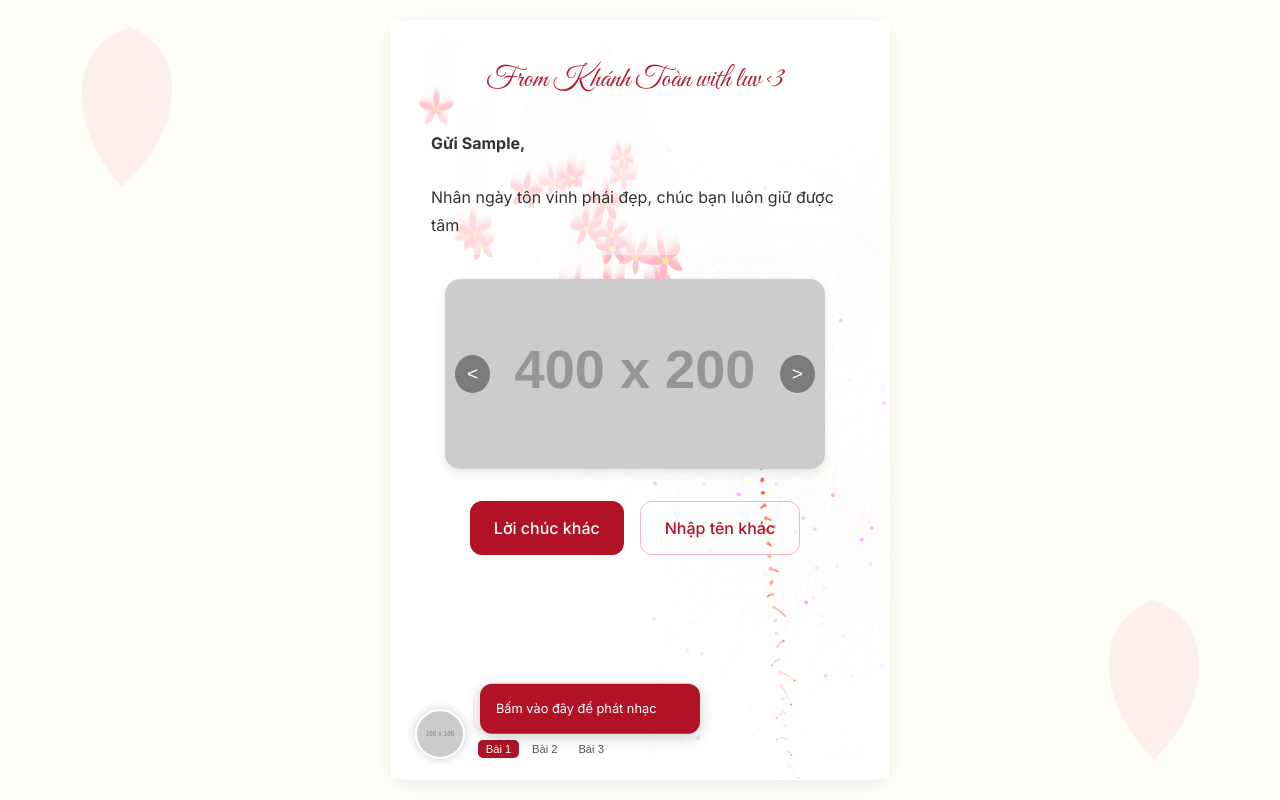
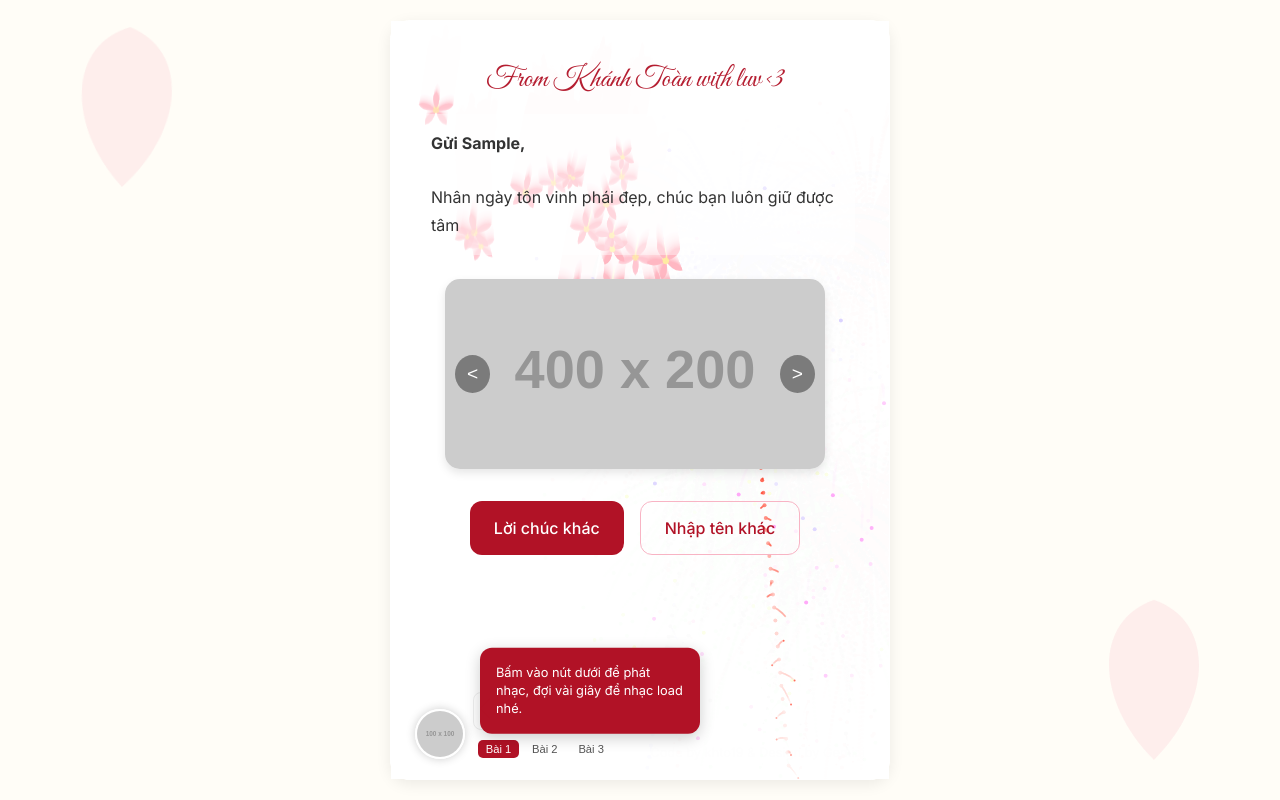
Before and after one commit to khto19/ChucMung20-10-VTS, a plain HTML site: page index.html in a window 1280 px wide. Both pictures are taken after typing "Sample" into the empty fields and a click on the button "Nhận lời chúc". Drawn offline with Linux system fonts and the light colour scheme; placeholder pictures from the web are drawn by us.

Commit message:
Update index.html

```diff
--- a/index.html
+++ b/index.html
@@ -75,7 +75,7 @@
                     </div>
                     <!-- Hướng dẫn phát nhạc -->
                     <div id="music-tooltip" class="tooltip">
-                        Bấm vào đây để phát nhạc
+                        Bấm vào nút dưới để phát nhạc, đợi vài giây để nhạc load nhé.
                     </div>
                 </div>
                 <!-- Nút pháo hoa đã được xóa -->
```
